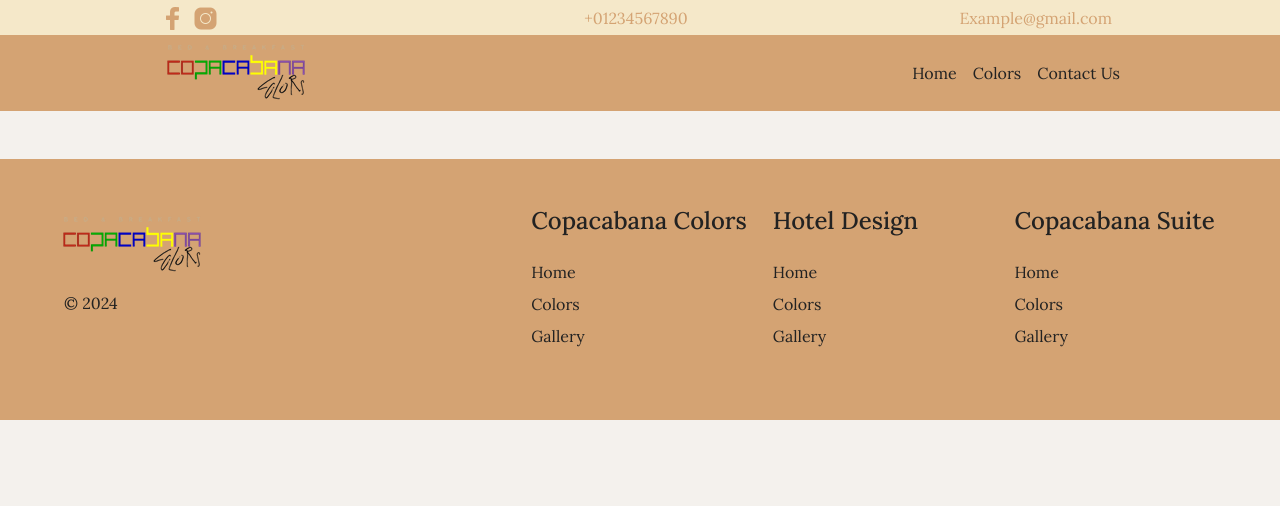
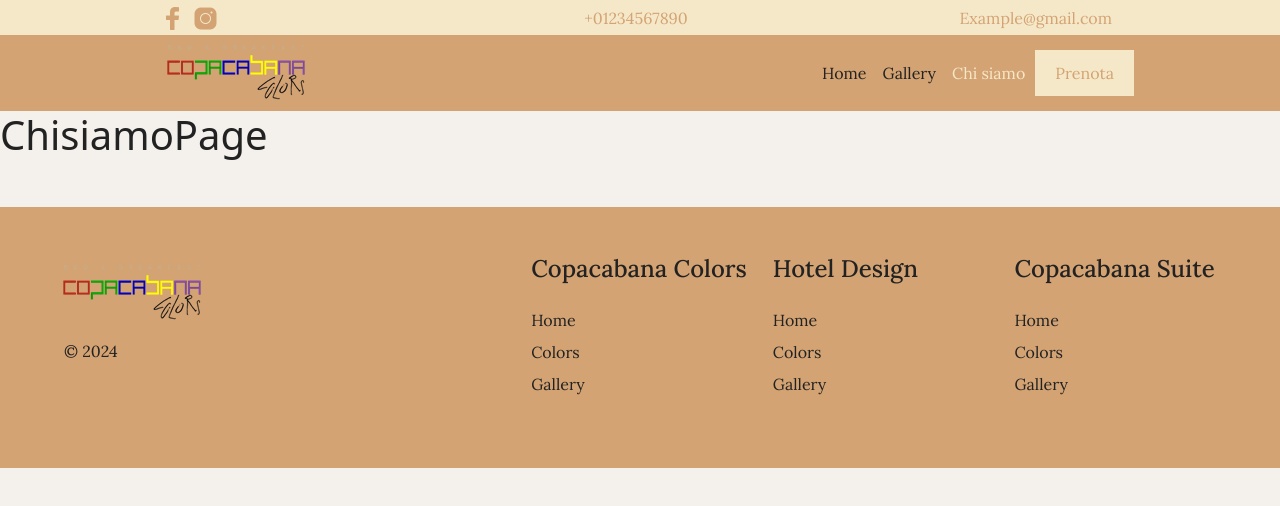
Before and after one commit to Andrea-Asaro/Copacabana_colors_whiteOverlay, a React (Vite) app: page /chisiamoPage in a window 1280 px wide. Shown: the top 506 px of the page. Built offline with nearby package versions, Linux system fonts and the light colour scheme.

Commit message:
aggiunto bottone prenota funzionante in navbar

```diff
--- a/src/App.jsx
+++ b/src/App.jsx
@@ -16,8 +16,8 @@ import { BrowserRouter as Router, Route, Routes } from 'react-router-dom';
 import Navbar from "./components/Navbar";
 import Topbar from "./components/Topbar";
 import Home from './components/Home';
-import About from './components/About';
-import Contact from './components/Contact';
+import GalleryPage from './components/GalleryPage';
+import ChisiamoPage from './components/ChisiamoPage';
 import Footer from './components/Footer';
 
 // componenti
@@ -33,8 +33,8 @@ function App() {
 
       <Routes>
           <Route path="/" element={<Home />} />
-          <Route path="/about" element={<About />} />
-          <Route path="/contact" element={<Contact />} />
+          <Route path="/galleryPage" element={<GalleryPage />} />
+          <Route path="/chisiamoPage" element={<ChisiamoPage />} />
       </Routes>
 
     <Footer/>
--- a/src/components/About.jsx
+++ /dev/null
@@ -1,15 +0,0 @@
-export default function About(){
-
-    return (
-
-
-
-
-    <div>
-        <h1>About Page</h1>
-    </div>
-
-
-    )
-
-}
--- /dev/null
+++ b/src/components/ChisiamoPage.jsx
@@ -0,0 +1,15 @@
+export default function ChisiamoPage(){
+
+    return (
+
+
+
+
+    <div>
+        <h1>ChisiamoPage</h1>
+    </div>
+
+
+    )
+
+}
--- a/src/components/Contact.jsx
+++ /dev/null
@@ -1,15 +0,0 @@
-export default function Contact(){
-
-    return (
-
-
-
-
-    <div>
-        <h1>Contact Page</h1>
-    </div>
-
-
-    )
-
-}
--- /dev/null
+++ b/src/components/GalleryPage.jsx
@@ -0,0 +1,15 @@
+export default function GalleryPage(){
+
+    return (
+
+
+
+
+    <div>
+        <h1>GalleryPage</h1>
+    </div>
+
+
+    )
+
+}
--- a/src/components/Navbar.css
+++ b/src/components/Navbar.css
@@ -1,3 +1,9 @@
+.navbar-nav {
+  display: flex;
+  align-items: center; /* Centra verticalmente gli elementi */
+}
+
+
 .nav-link {
     padding: 5px 15px; /* Aggiungi padding per compensare l'aumento di larghezza */
     transition: 0.2s;
@@ -30,3 +36,49 @@
     box-shadow: none;
 
   }
+
+  .navbtn{
+    border-color: var(--color-1);
+    background-color: var(--color-2);
+    border-width: 2px;
+    border-radius: 0px;
+    --bs-btn-active-bg:  var(--color-2);
+    --bs-btn-active-border-color:  var(--color-0);
+    transition: 0.2s;
+    z-index: 1;
+  }
+
+  .navbtn:hover{
+    background-color: var(--color-1);
+    border-color: var(--color-2);
+    color: var(--color-2);
+}
+
+.navbtn:hover > a{
+  color: var(--color-2);
+}
+
+.navbtn.active > a {
+  color: var(--color-1);
+}
+
+.navbtn:focus, .navbtn:active {
+  background-color: var(--color-2); /* Cambia lo sfondo al colore desiderato */
+
+}
+
+.navbtn:focus > a, .navbtn:active > a {
+  color: var(--color-1); /* Cambia il colore del testo dell'anchor tag al click */
+}
+
+
+
+
+
+/* Media query per navlinks mobile */
+@media (max-width: 991px) {
+  .navbar-nav {
+      flex-direction: column; /* Dispone i link in colonna */
+      align-items: flex-start; /* Allinea i link a sinistra */
+  }
+}
--- a/src/components/Navbar.jsx
+++ b/src/components/Navbar.jsx
@@ -25,8 +25,11 @@ export default function Navbar(){
             <div className="collapse navbar-collapse " id="navbarCollapse">
                 <div className="navbar-nav ms-auto me-lg-5 pe-lg-5 py-0">
                     <NavLink className="nav-item nav-link text3 font2 mb-1 mb-lg-0 mt-1 mt-lg-0" to="/" end>Home</NavLink>
-                    <NavLink className="nav-item nav-link text3 font2 mb-1 mb-lg-0" to="/about">Colors</NavLink>
-                    <NavLink className="nav-item nav-link text3 font2 mb-1 mb-lg-0 pe-lg-3" to="/contact">Contact Us</NavLink>
+                    <NavLink className="nav-item nav-link text3 font2 mb-1 mb-lg-0" to="/galleryPage">Gallery</NavLink>
+                    <NavLink className="nav-item nav-link text3 font2 mb-1 mb-lg-0" to="/chisiamoPage">Chi siamo</NavLink>
+                    <button className='btn navbtn mb-1 mb-lg-0'>
+                        <a href="https://www.booking.com/hotel/it/copacabana-colors-margherita-di-savoia.it.html?aid=311091&label=copacabana-colors-margherita-di-savoia-Ket%2AnM2r9rdqJk5m3MbsNwS450167591004%3Apl%3Ata%3Ap1%3Ap2%3Aac%3Aap%3Aneg%3Afi%3Atiaud-297601666995%3Akwd-400031164451%3Alp1008080%3Ali%3Adec%3Adm&sid=21b28a810709e5d6da1613a5f4b56075&dest_id=-121072;dest_type=city;dist=0;group_adults=2;group_children=0;hapos=1;hpos=1;no_rooms=1;req_adults=2;req_children=0;room1=A%2CA;sb_price_type=total;sr_order=popularity;srepoch=1724249448;srpvid=8a3063afcf5201be;type=total;ucfs=1&" target="blank" className="nav-item nav-link text1 font2" >Prenota</a>
+                    </button>
                     {/* <div className="nav-item dropdown">
                         <a href="#" className="nav-link dropdown-toggle" data-bs-toggle="dropdown">Pages</a>
                         <div className="dropdown-menu m-0">
```
